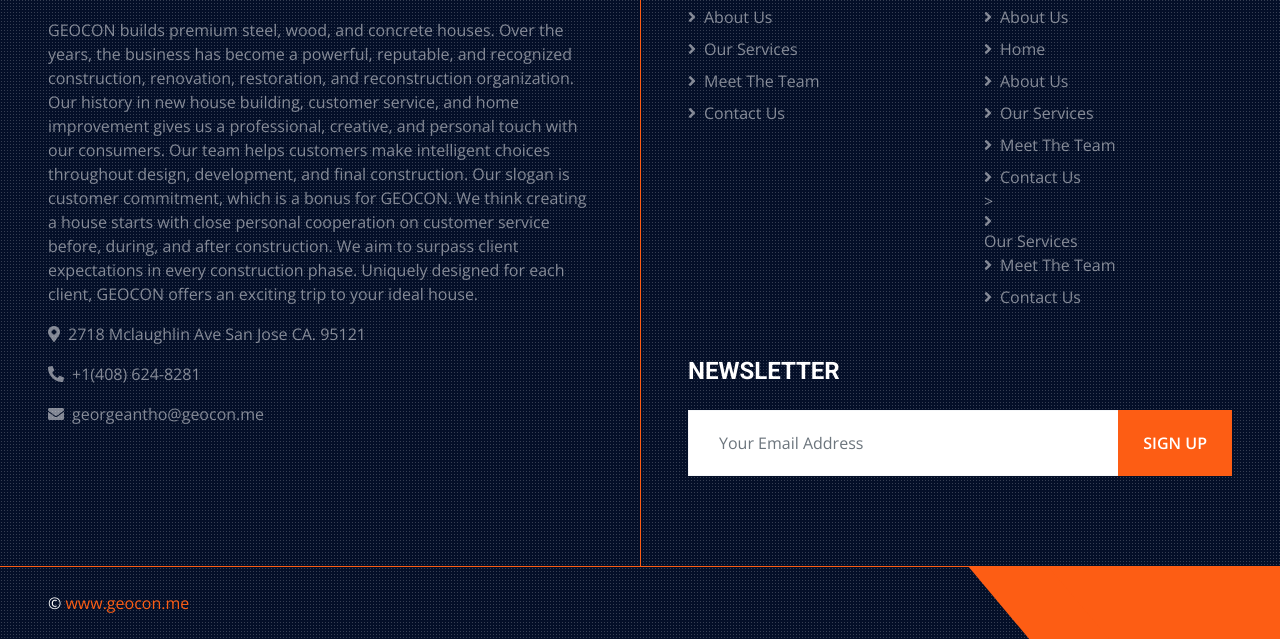
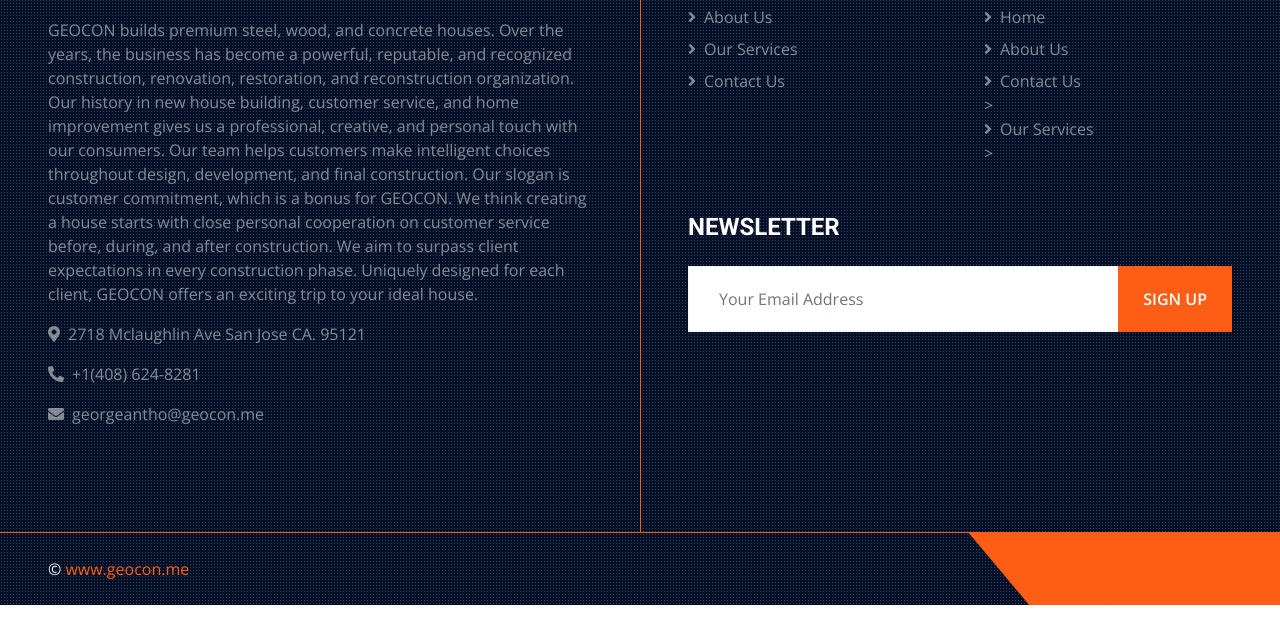
Before and after one commit to smithryh/geocon, a plain HTML site: page testimonial.html in a window 1280 px wide. Shown: the part 1462-2101 px from the top of the page. After the commit the page ends 2067 px from the top, so only its background shows below. Drawn offline with nearby package versions, Linux system fonts and the light colour scheme.

Commit message:
updated webfiles

```diff
--- a/testimonial.html
+++ b/testimonial.html
@@ -179,7 +179,6 @@
                 <a class="text-white-50 mb-2" href="index.html"><i class="fa fa-angle-right me-2"></i>Home</a>
                 <a class="text-white-50 mb-2" href="about.html"><i class="fa fa-angle-right me-2"></i>About Us</a>
                 <a class="text-white-50 mb-2" href="service.html"><i class="fa fa-angle-right me-2"></i>Our Services</a>
-                            <a class="text-white-50 mb-2" href="team.html"><i class="fa fa-angle-right me-2"></i>Meet The Team</a>
                 <a class="text-white-50" href="contact.html"><i class="fa fa-angle-right me-2"></i>Contact Us</a>
             </div>
         </div>
@@ -187,14 +186,10 @@
             <h4 class="text-white text-uppercase mb-4">Popular Links</h4>
             <div class="d-flex flex-column justify-content-start">
                 <a class="text-white-50 mb-2" href="index.html"><i class="fa fa-angle-right me-2"></i>Home</a>
-                            <a class="text-white-50 mb-2" href="about.html"><i class="fa fa-angle-right me-2"></i>About Us</a>
                 <a class="text-white-50 mb-2" href="service.html"<a class="text-white-50 mb-2" href="index.html"><i class="fa fa-angle-right me-2"></i>Home</a>
                 <a class="text-white-50 mb-2" href="about.html"><i class="fa fa-angle-right me-2"></i>About Us</a>
-                            <a class="text-white-50 mb-2" href="service.html"><i class="fa fa-angle-right me-2"></i>Our Services</a>
-                            <a class="text-white-50 mb-2" href="team.html"><i class="fa fa-angle-right me-2"></i>Meet The Team</a>
-                            <a class="text-white-50" href="contact.html"><i class="fa fa-angle-right me-2"></i>Contact Us</a>><i class="fa fa-angle-right me-2"></i>Our Services</a>
-                            <a class="text-white-50 mb-2" href="team.html"><i class="fa fa-angle-right me-2"></i>Meet The Team</a>
-                            <a class="text-white-50" href="contact.html"><i class="fa fa-angle-right me-2"></i>Contact Us</a>
+                <a class="text-white-50" href="contact.html"><i class="fa fa-angle-right me-2"></i>Contact Us</a>>
+                <a class="text-white-50" href="service.html"><i class="fa fa-angle-right me-2"></i>Our Services</a>>
             </div>
         </div>
         <div class="col-sm-12">
```
Lines whose indentation alone changed are shown as unchanged.
